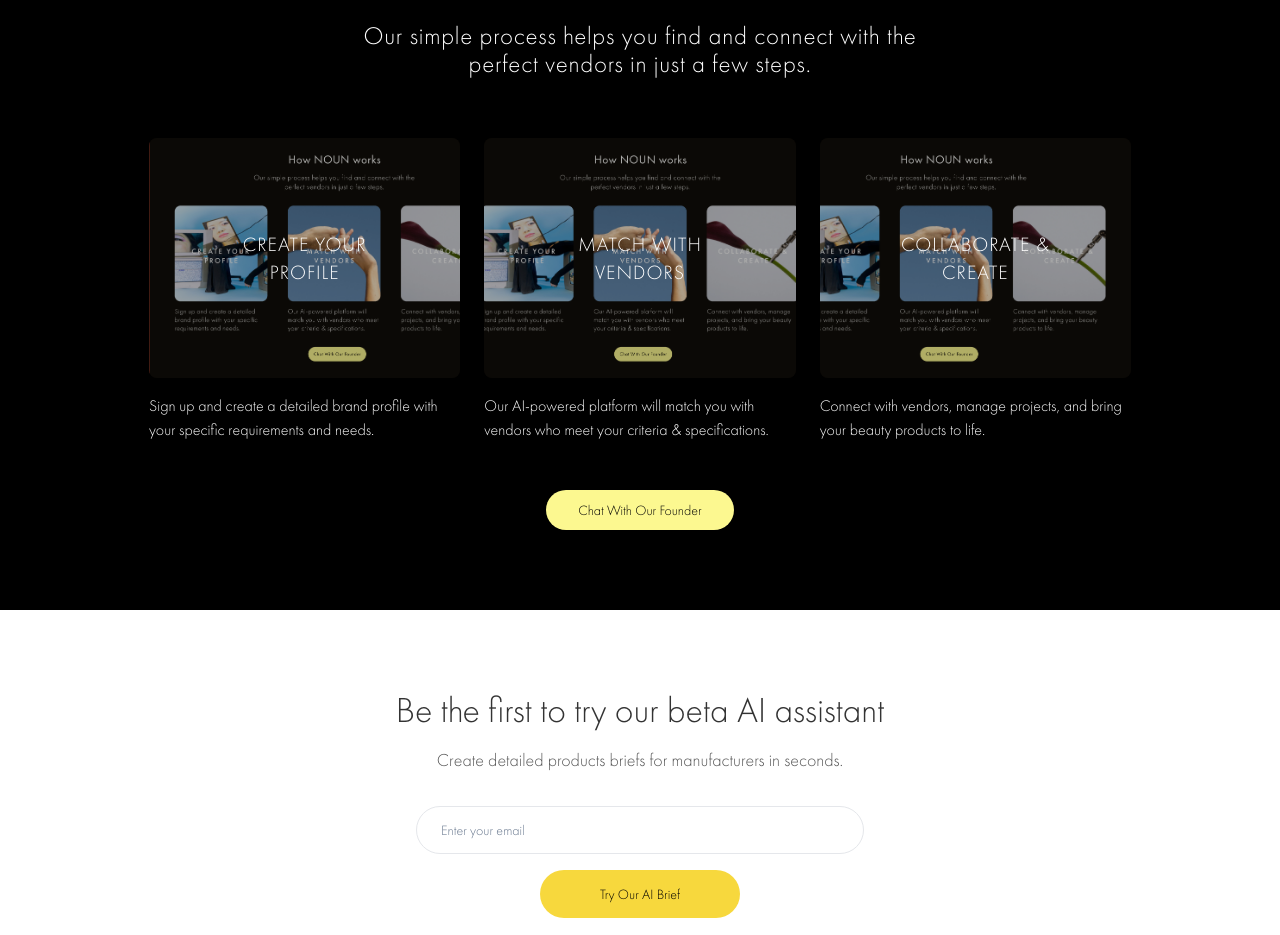
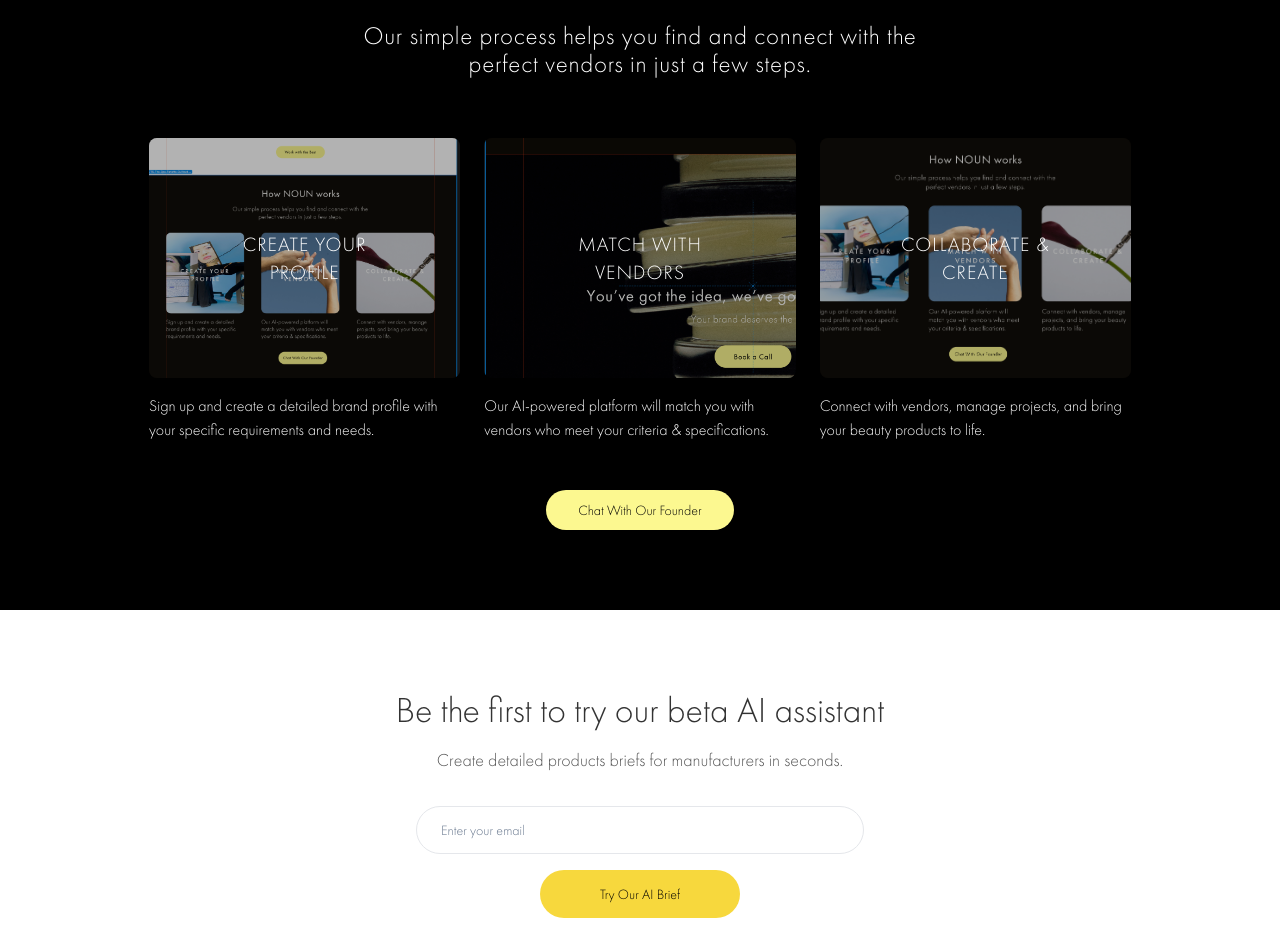
Before and after one commit to Noun-platform/p-783232, a React (Vite) app: page / in a window 1280 px wide. Shown: the part 3020-3955 px from the top of the page. Built offline with nearby package versions, Linux system fonts and the light colour scheme; no server answers.

Commit message:
Update image assets
Use new images for image sections.

```diff
--- a/src/components/landing/HowItWorks.tsx
+++ b/src/components/landing/HowItWorks.tsx
@@ -20,9 +20,9 @@ const HowItWorks = () => {
         <div className="flex flex-col">
           <div className="relative h-[240px] mb-4 overflow-hidden rounded-lg">
             <img
-              src="/lovable-uploads/861db2c6-dfd5-46c9-8b5b-e9bfc26967d4.png"
+              src="/lovable-uploads/6aeb96bd-16eb-41e8-8eef-44856e6cbc6c.png"
               alt="Create Your Profile"
-              className="w-full h-full object-cover object-left-top"
+              className="w-full h-full object-cover"
             />
             <div className="absolute inset-0 flex items-center justify-center bg-black/30">
               <h3 className="text-white text-xl font-medium tracking-wider uppercase text-center">
@@ -40,9 +40,9 @@ const HowItWorks = () => {
         <div className="flex flex-col">
           <div className="relative h-[240px] mb-4 overflow-hidden rounded-lg">
             <img
-              src="/lovable-uploads/861db2c6-dfd5-46c9-8b5b-e9bfc26967d4.png"
+              src="/lovable-uploads/566266c4-1c7c-476a-9225-c7246af05441.png"
               alt="Match With Vendors"
-              className="w-full h-full object-cover object-center"
+              className="w-full h-full object-cover"
             />
             <div className="absolute inset-0 flex items-center justify-center bg-black/30">
               <h3 className="text-white text-xl font-medium tracking-wider uppercase text-center">
@@ -62,7 +62,7 @@ const HowItWorks = () => {
             <img
               src="/lovable-uploads/861db2c6-dfd5-46c9-8b5b-e9bfc26967d4.png"
               alt="Collaborate & Create"
-              className="w-full h-full object-cover object-right-top"
+              className="w-full h-full object-cover"
             />
             <div className="absolute inset-0 flex items-center justify-center bg-black/30">
               <h3 className="text-white text-xl font-medium tracking-wider uppercase text-center">
```
